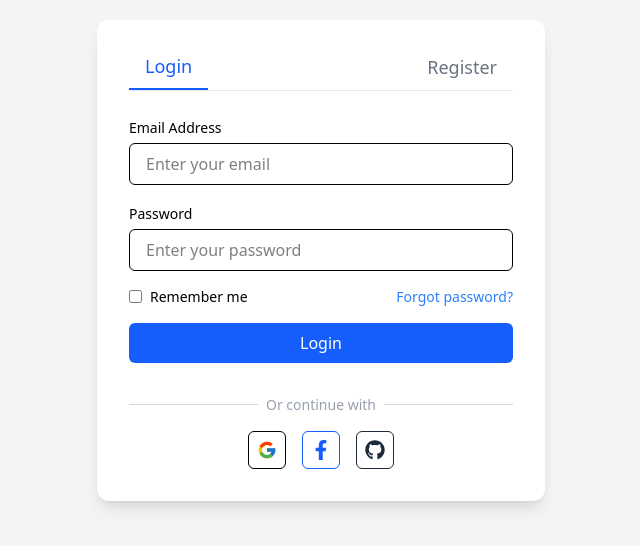
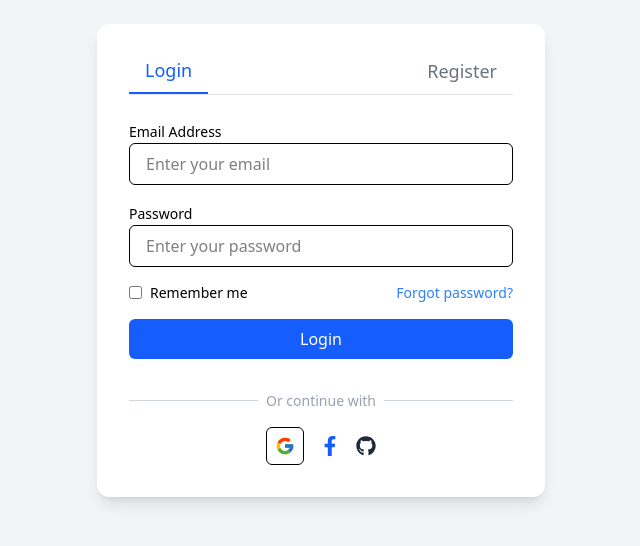
Before and after one commit to nitinsahu19/brain-booster, a React (Vite) app: page / in a window 1280 px wide. Shown: the part 140-686 px from the top of the page, without its empty margins (319-959 px from the left). Built offline with nearby package versions, Linux system fonts and the light colour scheme.

Commit message:
updated with atomic design pattern

```diff
--- a/src/components/AuthForm.jsx
+++ b/src/components/AuthForm.jsx
@@ -2,10 +2,11 @@ import { useState } from "react";
 import { useForm } from "react-hook-form";
 import { z } from "zod";
 import { zodResolver } from "@hookform/resolvers/zod";
-import { FcGoogle } from "react-icons/fc";
-import { FaFacebookF, FaGithub } from "react-icons/fa";
-
-
+import FormField from "./molecules/FormField";
+import Button from "./atoms/Button";
+import Checkbox from "./atoms/Checkbox";
+import SocialLoginButtons from "./molecules/SocialLoginButtons";
+import ErrorMessage from "./atoms/ErrorMessage";
 const loginSchema = z.object({
   email: z.string().email("Enter a valid email"),
   password: z.string().min(6, "Password must be at least 6 characters"),
@@ -21,12 +22,11 @@ const registerSchema = z
 
 
 
-export default function AuthForm() {
+const AuthForm = () => {
   const [activeTab, setActiveTab] = useState("login");
 
   const loginForm = useForm({
     resolver: zodResolver(loginSchema),
-
   });
 
   const registerForm = useForm({
@@ -62,61 +62,76 @@ export default function AuthForm() {
         </div>
 
         {activeTab === "login" ? (
-          <>
           <form onSubmit={handleLoginSubmit(onLoginSubmit)} className="space-y-4">
-            <div>
-              <label className="text-sm font-medium">Email Address</label>
-              <input type="email" placeholder="Enter your email" {...loginRegister("email")} className="w-full mt-1 px-4 py-2 border rounded-md outline-none"/>
-              {loginErrors.email && (<p className="text-red-500 text-sm mt-1">{loginErrors.email.message}</p>)}
-            </div>
-            <div>
-              <label className="text-sm font-medium">Password</label>
-              <input type="password" placeholder="Enter your password" {...loginRegister("password")}className="w-full mt-1 px-4 py-2 border rounded-md outline-none"/>
-              {loginErrors.password && (<p className="text-red-500 text-sm mt-1">{loginErrors.password.message}</p>)}
-            </div>
+            <FormField
+              label="Email Address"
+              type="email"
+              placeholder="Enter your email"
+              register={loginRegister("email")}
+              error={loginErrors.email?.message}
+            />
+            <FormField
+              label="Password"
+              type="password"
+              placeholder="Enter your password"
+              register={loginRegister("password")}
+              error={loginErrors.password?.message}
+            />
             <div className="flex justify-between items-center text-sm">
-              <label className="flex items-center gap-2"> <input type="checkbox" className="accent-blue-500" />Remember me</label>
+              <label className="flex items-center gap-2">
+                <Checkbox />Remember me
+              </label>
               <a href="#" className="text-blue-500 hover:underline">Forgot password?</a>
             </div>
-            <button type="submit" className="w-full bg-blue-600 text-white py-2 rounded-md">Login</button>
-
+            <Button type="submit">Login</Button>
             <div className="flex items-center my-4">
               <div className="flex-grow h-px bg-gray-300"></div>
               <span className="px-2 text-sm text-gray-400">Or continue with</span>
               <div className="flex-grow h-px bg-gray-300"></div>
             </div>
-
-            <div className="flex justify-center gap-4">
-              <button className="p-2 border rounded-md"><FcGoogle size={20} /></button>
-              <button className="p-2 border rounded-md text-blue-600"><FaFacebookF size={20} /></button>
-              <button className="p-2 border rounded-md text-gray-800"><FaGithub size={20} /></button>
-            </div>
+            <SocialLoginButtons />
           </form>
-          </>
         ) : (
           <form onSubmit={handleRegisterSubmit(onRegisterSubmit)} className="space-y-4">
             <h2 className="text-2xl font-bold text-center text-blue-700">Create Your Account</h2>
-            <input type="text" placeholder="Enter your full name"{...registerRegister("name")}className="w-full px-4 py-2 border rounded-md outline-none"/>
-            {registerErrors.name && (<p className="text-red-500 text-sm">{registerErrors.name.message}</p>)}
-            <input type="email" placeholder="Enter your email" {...registerRegister("email")}className="w-full px-4 py-2 border rounded-md outline-none"/>
-            {registerErrors.email && (<p className="text-red-500 text-sm">{registerErrors.email.message}</p>)}
-            <input type="password" placeholder="Create a password"{...registerRegister("password")} className="w-full px-4 py-2 border rounded-md outline-none"/>
-            {registerErrors.password && (<p className="text-red-500 text-sm">{registerErrors.password.message}</p>)}
-            <input type="password" placeholder="Confirm your password" {...registerRegister("confirmPassword")} className="w-full px-4 py-2 border rounded-md outline-none"/>
-            {registerErrors.confirmPassword && (<p className="text-red-500 text-sm">{registerErrors.confirmPassword.message}</p>)}
-            <button type="submit" className="w-full bg-blue-600 text-white py-2 rounded-md hover:bg-blue-700 transition">Create Account</button>
-
+            <FormField
+              placeholder="Enter your full name"
+              register={registerRegister("name")}
+              error={registerErrors.name?.message}
+            />
+            <FormField
+              type="email"
+              placeholder="Enter your email"
+              register={registerRegister("email")}
+              error={registerErrors.email?.message}
+            />
+            <FormField
+              type="password"
+              placeholder="Create a password"
+              register={registerRegister("password")}
+              error={registerErrors.password?.message}
+            />
+            <FormField
+              type="password"
+              placeholder="Confirm your password"
+              register={registerRegister("confirmPassword")}
+              error={registerErrors.confirmPassword?.message}
+            />
+            <Button type="submit">Create Account</Button>
             <div className="flex items-center my-4">
               <div className="flex-grow h-px bg-gray-300"></div>
               <span className="px-2 text-sm text-gray-400">or continue with</span>
               <div className="flex-grow h-px bg-gray-300"></div>
             </div>
-
-            <button className="w-full flex justify-center items-center gap-2 border rounded-md py-2"><FcGoogle size={22} />Sign up with Google</button>
+            <Button type="button" className="w-full flex justify-center items-center gap-2 border rounded-md py-2 bg-white text-gray-700">
+              Sign up with Google
+            </Button>
             <p className="text-sm text-center text-gray-600 mt-2">Already have an account?{" "}<span onClick={() => setActiveTab("login")} className="text-blue-600 cursor-pointer hover:underline">Login</span></p>
           </form>
         )}
       </div>
     </div>
   );
-}
+};
+
+export default AuthForm;
--- /dev/null
+++ b/src/components/atoms/Button.jsx
@@ -0,0 +1,9 @@
+import React from "react";
+
+  const Button = ({ children, ...props }) => {
+  return (
+    <button className="w-full bg-blue-600 text-white py-2 rounded-md"{...props}>{children}</button>
+  )
+}
+
+export default Button
--- /dev/null
+++ b/src/components/atoms/Checkbox.jsx
@@ -0,0 +1,9 @@
+import React from "react";
+
+const Checkbox = ({ checked, onChange, ...props }) => {
+  return (
+    <input type="checkbox" className="accent-blue-500" checked={checked} onChange={onChange} {...props} />
+    );
+}
+
+export default Checkbox
--- /dev/null
+++ b/src/components/atoms/ErrorMessage.jsx
@@ -0,0 +1,8 @@
+import React from "react";
+
+const  ErrorMessage = ({ message }) => {
+  if (!message) return null;
+  return <p className="text-red-500 text-sm mt-1">{message}</p>;
+}
+
+export default ErrorMessage
--- /dev/null
+++ b/src/components/atoms/IconButton.jsx
@@ -0,0 +1,9 @@
+import React from "react";
+
+const  IconButton = ({ children, ...props }) => {
+  return (
+    <button className="p-2 border rounded-md" {...props}> {children} </button>
+  );
+}
+
+export default IconButton
--- /dev/null
+++ b/src/components/atoms/Input.jsx
@@ -0,0 +1,9 @@
+import React from "react";
+
+const Input = ({ type = "text", placeholder, value, onChange, ...props }) => {
+  return (
+    <input type={type} placeholder={placeholder} value={value} onChange={onChange}className="w-full px-4 py-2 border rounded-md outline-none"{...props}/>
+  );
+}
+
+export default Input
--- /dev/null
+++ b/src/components/molecules/FormField.jsx
@@ -0,0 +1,13 @@
+import React from "react";
+import Input from "../atoms/Input";
+import ErrorMessage from "../atoms/ErrorMessage";
+
+const FormField = ({label,type = "text",placeholder,error, register, ...props}) => (
+  <div>
+    {label && <label className="text-sm font-medium">{label}</label>}
+    <Input type={type} placeholder={placeholder} {...register} {...props} />
+    <ErrorMessage message={error} />
+  </div>
+);
+
+export default FormField;
--- /dev/null
+++ b/src/components/molecules/SocialLoginButtons.jsx
@@ -0,0 +1,14 @@
+import React from "react";
+import IconButton from "../atoms/IconButton";
+import { FcGoogle } from "react-icons/fc";
+import { FaFacebookF, FaGithub } from "react-icons/fa";
+
+const SocialLoginButtons = ({ onGoogle, onFacebook, onGithub }) => (
+  <div className="flex justify-center gap-4">
+    <IconButton onClick={onGoogle}><FcGoogle size={20} /></IconButton>
+    <IconButton onClick={onFacebook} className="text-blue-600"><FaFacebookF size={20} /></IconButton>
+    <IconButton onClick={onGithub} className="text-gray-800"><FaGithub size={20} /></IconButton>
+  </div>
+);
+
+export default SocialLoginButtons;
```
